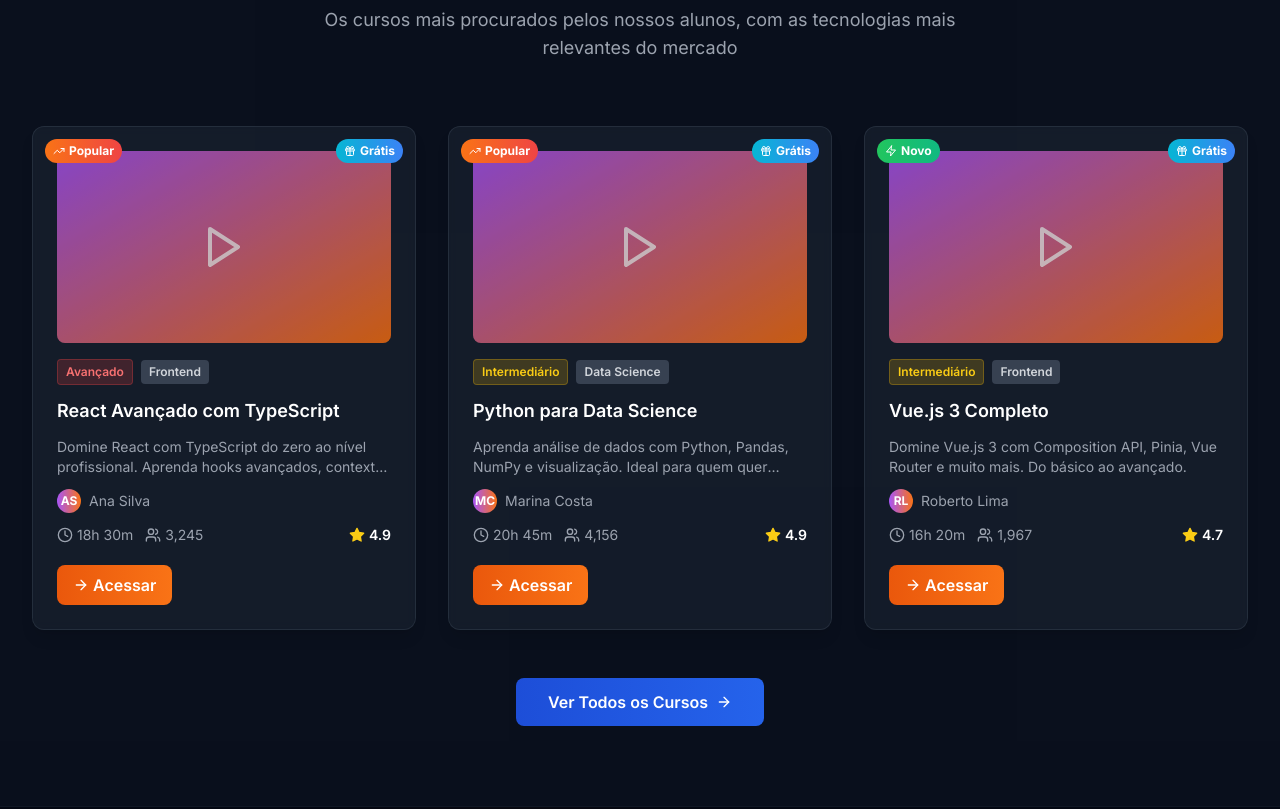
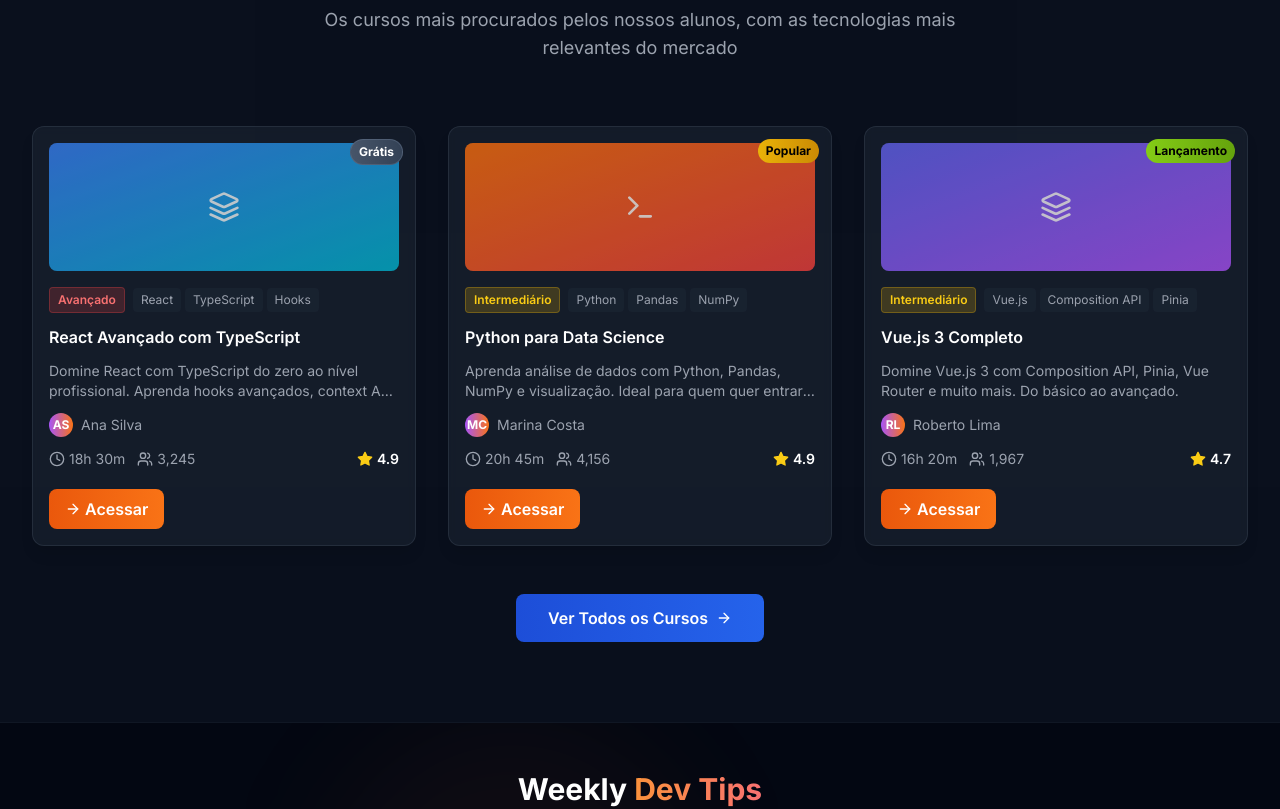
Before and after one commit to kenjiThiago/ProjetoBD2, a Next.js app in the folder frontend/: page / in a window 1280 px wide. Shown: the part 1800-2609 px from the top of the page. Built offline with nearby package versions, Linux system fonts and the light colour scheme.

Commit message:
[frontend] Adicionado thumb e mudado visual dos cards dos cursos.

```diff
--- /dev/null
+++ b/frontend/src/components/Thumbnail.tsx
@@ -0,0 +1,87 @@
+import {
+  Play,
+  Code,
+  Layers,
+  Terminal,
+  Palette,
+  Database,
+  Smartphone,
+  Globe,
+  Server,
+  Brain,
+  Box,
+  Settings,
+  Cloud,
+} from "lucide-react"
+import type { Course } from '@/data/mockData'
+
+export default function Thumbnail({
+  course,
+  type="grid",
+  className="",
+}) {
+  const typeClass = {
+    list: "w-16 h-16 flex-shrink-0",
+    grid: "h-32 overflow-hidden mb-4"
+  }
+
+  const cardType = typeClass[type]
+
+  // Função para obter gradiente baseado no ID do curso
+  const getCourseGradient = (courseId: number) => {
+    const gradients = [
+      'from-purple-500 to-pink-500',
+      'from-blue-500 to-cyan-500',
+      'from-green-500 to-emerald-500',
+      'from-orange-500 to-red-500',
+      'from-indigo-500 to-purple-500',
+      'from-teal-500 to-green-500',
+      'from-rose-500 to-pink-500',
+      'from-amber-500 to-orange-500',
+    ]
+    return gradients[courseId % gradients.length]
+  }
+
+  // Função para obter ícone baseado na categoria ou tags
+  const getCourseIcon = (course: Course) => {
+    const category = course.category.toLowerCase()
+    const tags = course.tags.map(tag => tag.toLowerCase())
+
+    // Prioridade por tags específicas
+    if (tags.includes('react')) return <Layers className="w-8 h-8" />
+    if (tags.includes('vue.js')) return <Layers className="w-8 h-8" />
+    if (tags.includes('node.js')) return <Server className="w-8 h-8" />
+    if (tags.includes('machine learning') || tags.includes('ai')) return <Brain className="w-8 h-8" />
+    if (tags.includes('python')) return <Terminal className="w-8 h-8" />
+    if (tags.includes('javascript')) return <Code className="w-8 h-8" />
+    if (tags.includes('typescript')) return <Code className="w-8 h-8" />
+    if (tags.includes('flutter')) return <Smartphone className="w-8 h-8" />
+    if (tags.includes('docker')) return <Box className="w-8 h-8" />
+    if (tags.includes('kubernetes')) return <Settings className="w-8 h-8" />
+    if (tags.includes('aws')) return <Cloud className="w-8 h-8" />
+    if (tags.includes('ui/ux') || tags.includes('figma')) return <Palette className="w-8 h-8" />
+    if (tags.includes('mongodb') || tags.includes('sql')) return <Database className="w-8 h-8" />
+
+    // Fallback por categoria
+    switch (category) {
+      case 'frontend': return <Globe className="w-8 h-8" />
+      case 'backend': return <Server className="w-8 h-8" />
+      case 'mobile': return <Smartphone className="w-8 h-8" />
+      case 'data science': return <Brain className="w-8 h-8" />
+      case 'devops': return <Settings className="w-8 h-8" />
+      case 'design': return <Palette className="w-8 h-8" />
+      case 'cloud': return <Cloud className="w-8 h-8" />
+      default: return <Play className="w-8 h-8" />
+    }
+  }
+
+  return (
+      <div className={`bg-gradient-to-br ${getCourseGradient(course.id)} rounded-lg relative flex items-center justify-center ${cardType} ${className}`}>
+        {/* Ícone baseado na tecnologia */}
+        <div className="text-white opacity-90 group-hover:opacity-100 transition-opacity">
+          {getCourseIcon(course)}
+        </div>
+        <div className="absolute inset-0 bg-black/20 group-hover:bg-black/10 transition-colors" />
+      </div>
+  )
+}
--- a/frontend/src/components/cards/CourseCard.tsx
+++ b/frontend/src/components/cards/CourseCard.tsx
@@ -1,16 +1,13 @@
 'use client'
 
 import {
-  Play,
   Star,
   Users,
   Clock,
-  Zap,
   ArrowRight,
-  Gift,
-  TrendingUp,
 } from 'lucide-react'
 import type { Course } from '@/data/mockData'
+import Thumbnail from '@/components/Thumbnail'
 
 interface CourseCardProps {
   course: Course
@@ -25,6 +22,7 @@ export default function CourseCard({
   showActions = true,
   layout = 'grid'
 }: CourseCardProps) {
+
   const getLevelColor = (level: string) => {
     switch (level) {
       case 'Iniciante': return 'bg-green-500/20 text-green-400 border-green-500/30'
@@ -38,13 +36,46 @@ export default function CourseCard({
     return (
       <div className="card-glow card p-6 group cursor-pointer hover:-translate-y-1 transition-transform duration-300">
         <div className="flex space-x-4 items-center">
-          <div className="w-16 h-16 bg-gradient-to-br from-purple-500 to-orange-500 rounded-lg flex items-center justify-center flex-shrink-0">
-            <Play className="w-8 h-8 text-white" />
-          </div>
+          <Thumbnail
+            course={course}
+            type="list"
+          />
           <div className="flex-1">
-            <h4 className="text-lg font-semibold text-white mb-2 group-hover:text-purple-300 transition-colors">
-              {course.title}
-            </h4>
+            <div className="flex items-center gap-4 mb-2 flex-wrap">
+              <h4 className="text-lg font-semibold text-white group-hover:text-purple-300 transition-colors">
+                {course.title}
+              </h4>
+              <div className="flex gap-2 items-center flex-wrap">
+                <span className={`text-xs font-semibold px-2 py-1 rounded border ${getLevelColor(course.level)}`}>
+                  {course.level}
+                </span>
+
+                {course.isFree ? (
+                  <span className="bg-gradient-to-r from-slate-600 to-slate-700 text-white text-xs font-bold px-2 py-1 rounded flex items-center space-x-1 border border-slate-500/50">
+                    <span>Grátis</span>
+                  </span>
+                ) : course.isNew ? (
+                    <span className="bg-gradient-to-r from-lime-500 to-lime-600 text-black text-xs font-bold px-2 py-1 rounded flex items-center space-x-1">
+                      <span>Lançamento</span>
+                    </span>
+                  ) : course.isPopular ? (
+                      <span className="bg-gradient-to-r from-yellow-500 to-yellow-600 text-black text-xs font-bold px-2 py-1 rounded flex items-center space-x-1">
+                        <span>Popular</span>
+                      </span>
+                    ) : null}
+
+                {course.tags.length > 0 && (
+                  <div className="flex items-center gap-1 flex-wrap">
+                    {course.tags.slice(0, 3).map(tag => (
+                      <span key={tag} className="bg-gray-800/50 text-gray-400 text-xs px-2 py-1 rounded hover:bg-gray-700/50 transition-colors">
+                        {tag}
+                      </span>
+                    ))}
+                  </div>
+                )}
+              </div>
+            </div>
+
             <p className="text-gray-400 text-sm mb-3 line-clamp-2">
               {course.description}
             </p>
@@ -78,35 +109,29 @@ export default function CourseCard({
   }
 
   return (
-    <div className={`card-glow card group p-6 cursor-pointer relative overflow-hidden hover:-translate-y-2 transition-transform duration-300`}>
+    <div className={`card-glow card group p-4 cursor-pointer relative overflow-hidden hover:-translate-y-2 transition-transform duration-300`}>
       {/* Badges */}
-      <div className="absolute top-3 left-3 right-3 z-10 flex justify-between gap-2">
-        <div className="flex items-center gap-1.5">
-          {course.isPopular && (
-            <span className="bg-gradient-to-r from-orange-500 to-red-500 text-white text-xs font-bold px-2 py-1 rounded-full flex items-center space-x-1">
-              <TrendingUp className="w-3 h-3" />
-              <span>Popular</span>
+      <div className="absolute top-3 right-3 z-10">
+        {course.isFree ? (
+          <span className="bg-gradient-to-r from-slate-600 to-slate-700 text-white text-xs font-bold px-2 py-1 rounded-full flex items-center space-x-1 border border-slate-500/50">
+            Grátis
+          </span>
+        ) : course.isNew ? (
+            <span className="bg-gradient-to-r from-lime-500 to-lime-600 text-black text-xs font-bold px-2 py-1 rounded-full flex items-center space-x-1">
+              Lançamento
             </span>
-          )}
-          {course.isNew && (
-            <span className="bg-gradient-to-r from-green-500 to-emerald-500 text-white text-xs font-bold px-2 py-1 rounded-full flex items-center space-x-1">
-              <Zap className="w-3 h-3" />
-              <span>Novo</span>
+          ) : course.isPopular ? (
+            <span className="bg-gradient-to-r from-yellow-500 to-yellow-600 text-black text-xs font-bold px-2 py-1 rounded-full flex items-center space-x-1">
+              Popular
             </span>
-          )}
-        </div>
-
-        <span className="bg-gradient-to-r from-cyan-500 to-blue-500 text-white text-xs font-bold px-2 py-1 rounded-full flex items-center space-x-1">
-          <Gift className="w-3 h-3" />
-          <span>Grátis</span>
-        </span>
+          ) : null}
       </div>
 
       {/* Thumbnail */}
-      <div className={`h-48 bg-gradient-to-br from-purple-500 to-orange-500 rounded-lg mb-4 relative overflow-hidden flex items-center justify-center`}>
-        <Play className={`w-12 h-12 text-white opacity-80 group-hover:opacity-100 transition-opacity`} />
-        <div className="absolute inset-0 bg-black/20 group-hover:bg-black/10 transition-colors" />
-      </div>
+      <Thumbnail
+        course={course}
+        type="grid"
+      />
 
       {/* Content */}
       <div className="space-y-3">
@@ -114,18 +139,25 @@ export default function CourseCard({
           <span className={`text-xs font-semibold px-2 py-1 rounded border ${getLevelColor(course.level)}`}>
             {course.level}
           </span>
-          <span className="bg-gray-700 text-gray-300 text-xs font-semibold px-2 py-1 rounded">
-            {course.category}
-          </span>
+          {course.tags.length > 0 && (
+            <div className="flex items-center gap-1 flex-wrap">
+              {course.tags.slice(0, 3).map(tag => (
+                <span key={tag} className="bg-gray-800/50 text-gray-400 text-xs px-2 py-1 rounded hover:bg-gray-700/50 transition-colors">
+                  {tag}
+                </span>
+              ))}
+            </div>
+          )}
         </div>
 
-        <h3 className={`text-lg font-semibold text-white group-hover:text-purple-300 transition-colors line-clamp-2`}>
+        <h3 className={`text-md font-semibold text-white group-hover:text-purple-300 transition-colors line-clamp-2`}>
           {course.title}
         </h3>
 
         <p className="text-gray-400 text-sm line-clamp-2">
           {course.description}
         </p>
+
 
         <div className="flex items-center text-gray-400 text-sm">
           <div className="w-6 h-6 bg-gradient-to-r from-purple-500 to-orange-500 rounded-full mr-2 flex items-center justify-center text-xs text-white font-bold">
```
